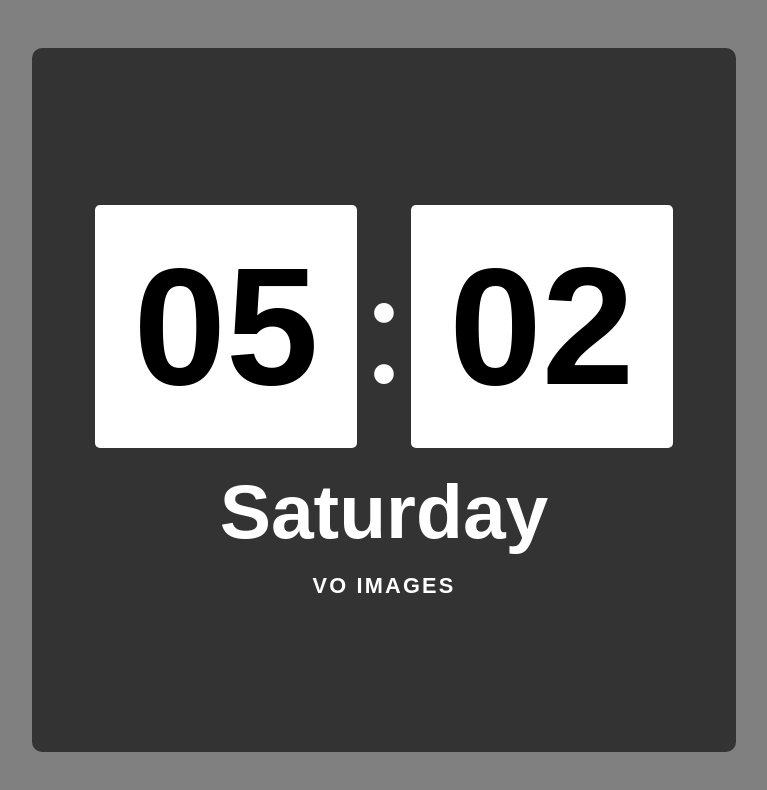
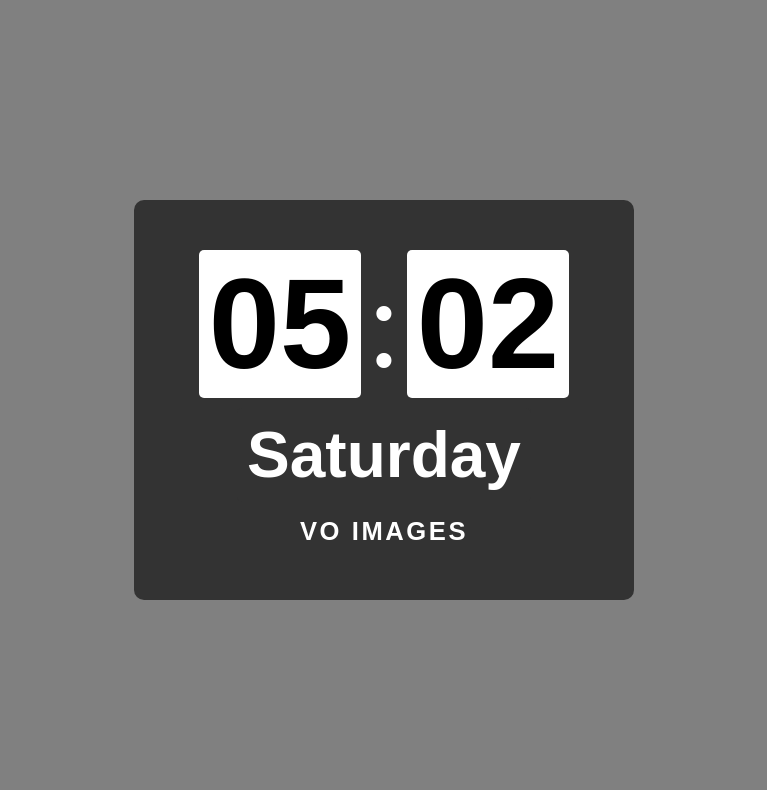
Before and after one commit to voimages/Notion_widgets, a plain HTML site: page index.html in a window 1280 px wide. Shown: the whole page, without its empty margins (256-1023 px from the left). Drawn offline with Linux system fonts and the light colour scheme.

Commit message:
Update index.html

```diff
--- a/index.html
+++ b/index.html
@@ -11,26 +11,25 @@ body {
   height: 100vh;
 }
 
-#clock-container {
-  width: 55vw; /* Adjust the width as needed */
-  max-width: 1000px; /* Set a maximum width for the clock */
-  max-height: 1000px; /* Set a maximum height for the clock */
-  position: relative;
-  padding-bottom: 55vw; /* Set the padding-bottom to match the width for a square aspect ratio */
-  background-color: transparent;
+.container {
+  width: 50%; /* Adjust the width as needed */
+  height: 50%; /* Adjust the height as needed */
+  max-width: 500px; /* Set a maximum width for the container */
+  max-height: 500px; /* Set a maximum height for the container */
+  display: flex;
+  justify-content: center;
+  align-items: center;
 }
 
 #clock {
-  position: absolute;
-  top: 0;
-  left: 0;
+  background-color: #333;
+  color: white;
+  font-size: 10vw; /* Responsive font size based on viewport width */
+  text-align: center;
+  padding: 20px;
+  box-sizing: border-box;
   width: 100%;
   height: 100%;
-  background-color: #333;
-  color: white;
-  font-size: 13vw; /* Responsive font size based on viewport width */
-  text-align: center;
-  box-sizing: border-box;
   display: flex;
   flex-direction: column;
   justify-content: center;
@@ -46,8 +45,8 @@ body {
 
 .time-part {
   background: #fff;
-  padding: 3vw; /* Responsive padding based on viewport width */
-  margin: 0.3vw; /* Responsive margin based on viewport width */
+  padding: 10px;
+  margin: 5px;
   border-radius: 5px;
   line-height: 1;
   color: black;
@@ -58,19 +57,20 @@ body {
 
 #day {
   background: #333;
-  padding: 0.2vw; /* Responsive padding based on viewport width */
-  margin: 1vw; /* Responsive margin based on viewport width */
+  padding: 10px;
+  margin: 5px;
   border-radius: 5px;
   color: white;
   font-weight: bold;
   font-style: normal;
   font-family: 'Oswald', sans-serif;
-  font-size: 6vw; /* Responsive font size based on viewport width */
+  font-size: 0.5em;
 }
 
 #text {
-  margin-top: 0.1vw; /* Responsive margin based on viewport width */
-  font-size: 1.7vw; /* Responsive font size based on viewport width */
+  margin-top: 10px;
+  margin-bottom: 10px;
+  font-size: 0.2em;
   letter-spacing: 0.1em;
   font-weight: bold;
   font-family: 'Arial', sans-serif;
@@ -79,7 +79,7 @@ body {
 </head>
 <body>
 
-<div id="clock-container">
+<div class="container">
   <div id="clock">
     <div id="time">
       <div id="hours" class="time-part"></div>
```
